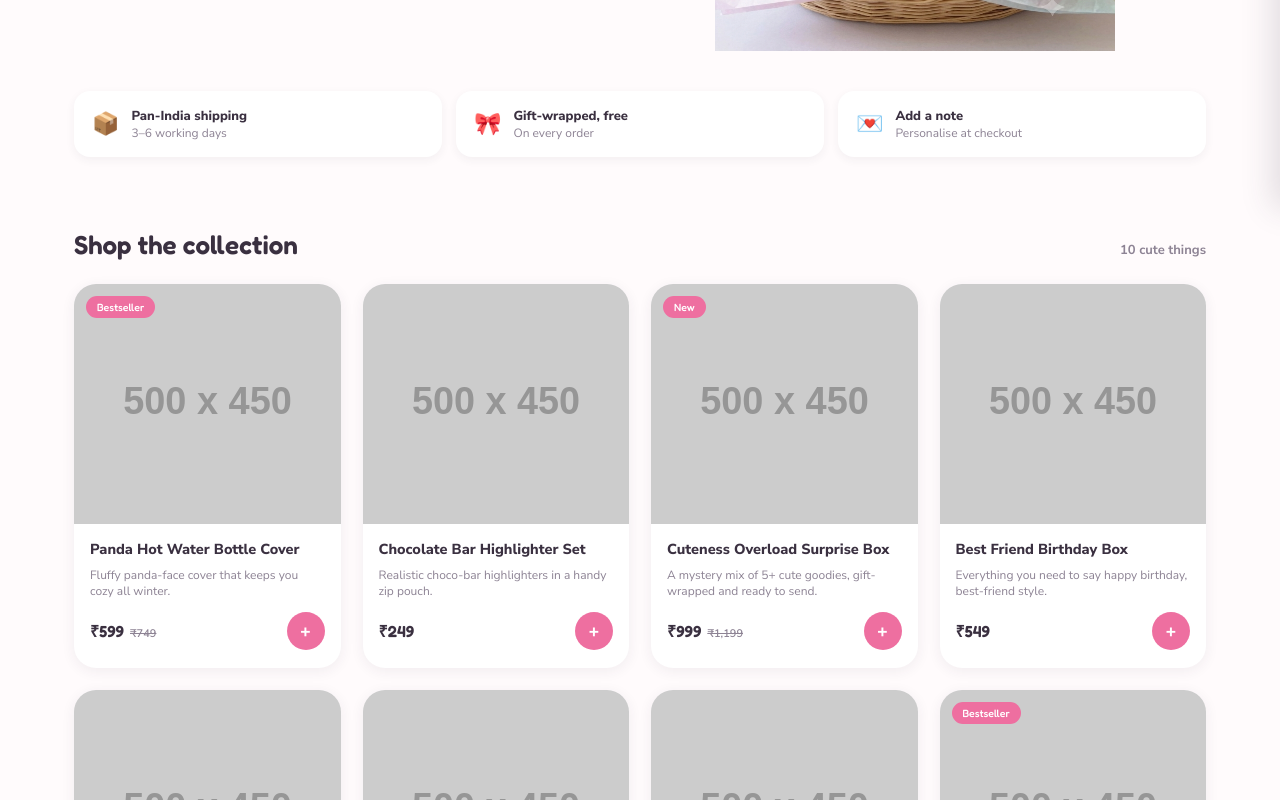
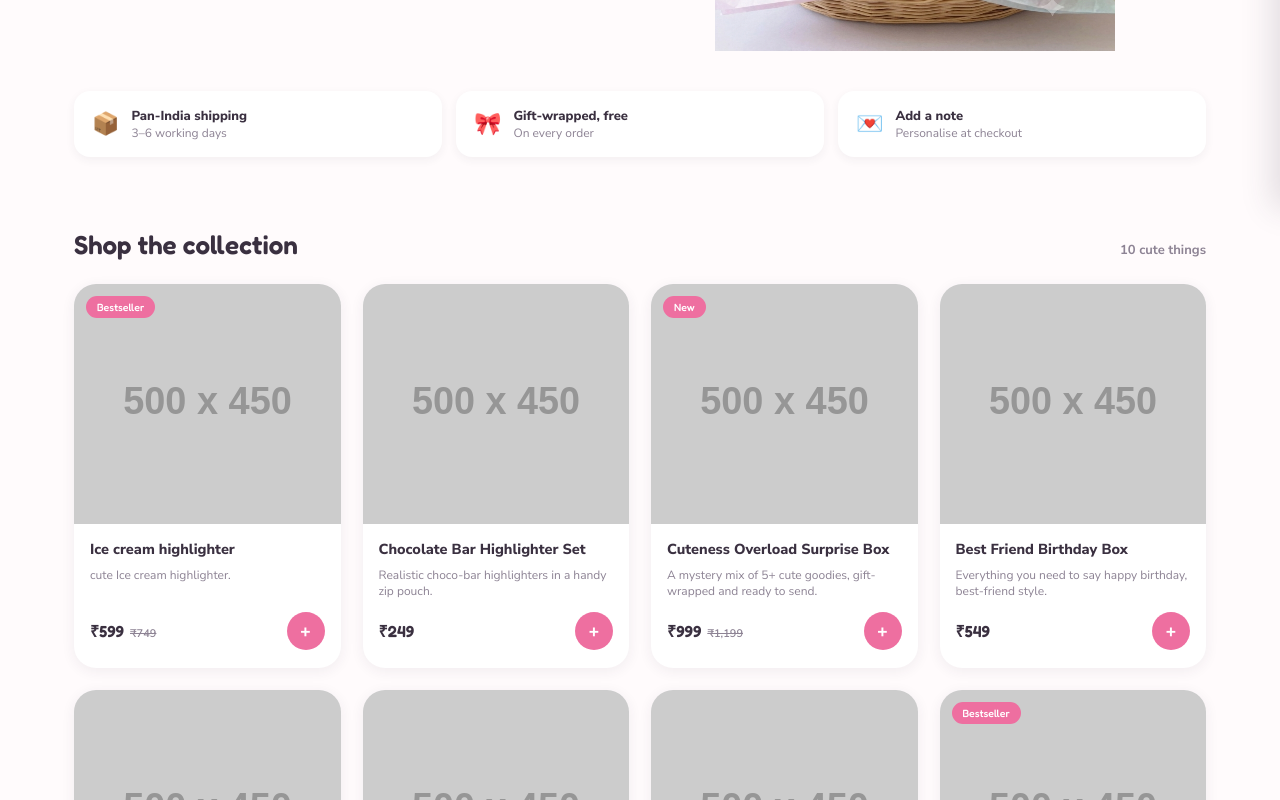
Before and after one commit to risheendilshad/cutecart, a plain HTML site: page index.html in a window 1280 px wide. Shown: the part 592-1392 px from the top of the page. Drawn offline with Linux system fonts and the light colour scheme; placeholder pictures from the web are drawn by us.

Commit message:
Update index.html

```diff
--- a/index.html
+++ b/index.html
@@ -422,7 +422,7 @@ function placeholder(label, bg, fg){
 }
 
 const products = [
-  {id:1, name:"Panda Hot Water Bottle Cover", desc:"Fluffy panda-face cover that keeps you cozy all winter.", price:599, mrp:749, img:placeholder("Panda Cover","F79FC4","3A3040"), badge:"Bestseller"},
+  {id:1, name:"Ice cream highlighter", desc:"cute Ice cream highlighter.", price:599, mrp:749, img:placeholder("Ice cream highlighter","F79FC4","3A3040"), badge:"Bestseller"},
   {id:2, name:"Chocolate Bar Highlighter Set", desc:"Realistic choco-bar highlighters in a handy zip pouch.", price:249, mrp:null, img:placeholder("Highlighters","BEE9F7","3A3040"), badge:null},
   {id:3, name:"Cuteness Overload Surprise Box", desc:"A mystery mix of 5+ cute goodies, gift-wrapped and ready to send.", price:999, mrp:1199, img:placeholder("Surprise Box","FFD6E8","3A3040"), badge:"New"},
   {id:4, name:"Best Friend Birthday Box", desc:"Everything you need to say happy birthday, best-friend style.", price:549, mrp:null, img:placeholder("Birthday Box","6FC6E8","FFFFFF"), badge:null},
```
